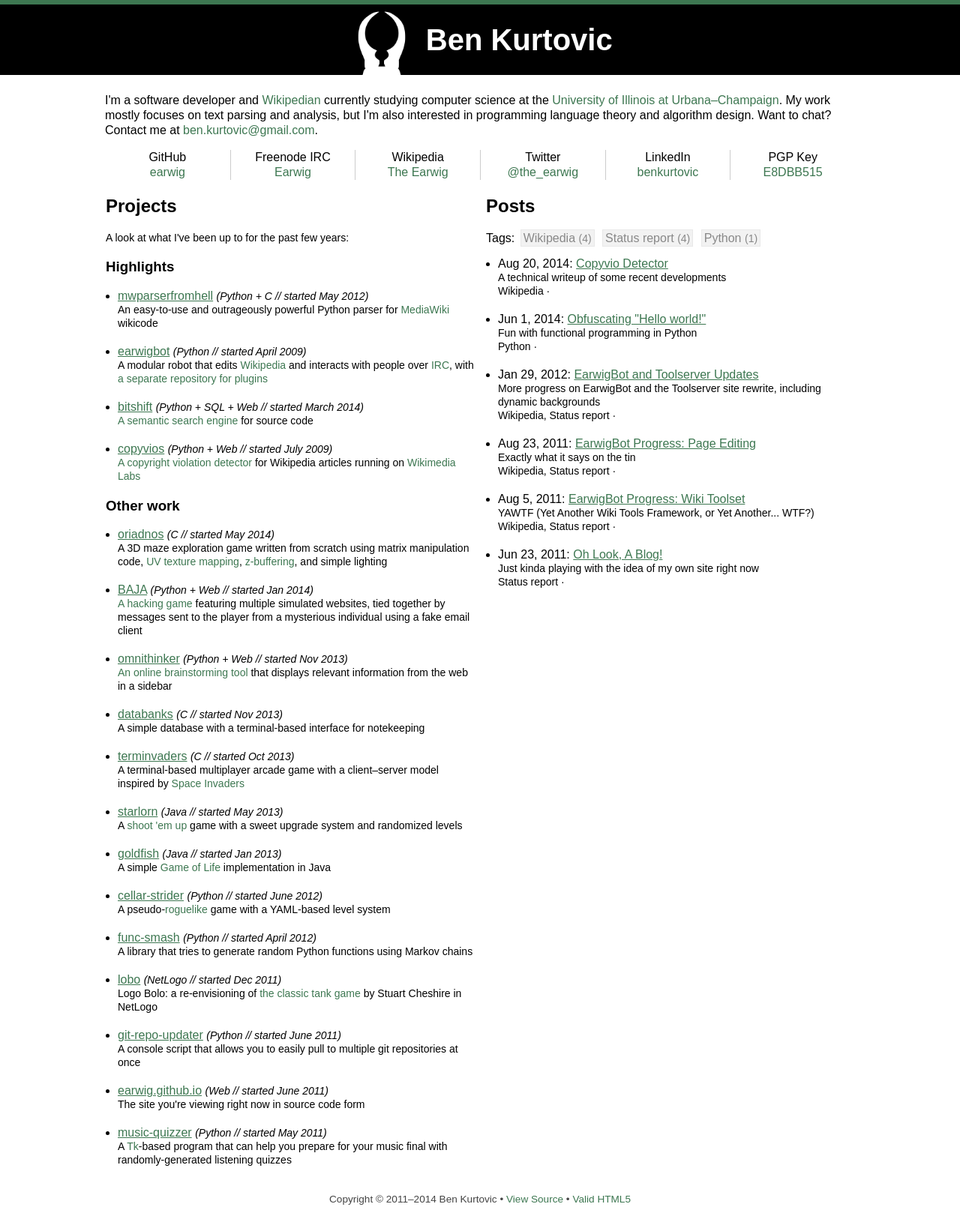
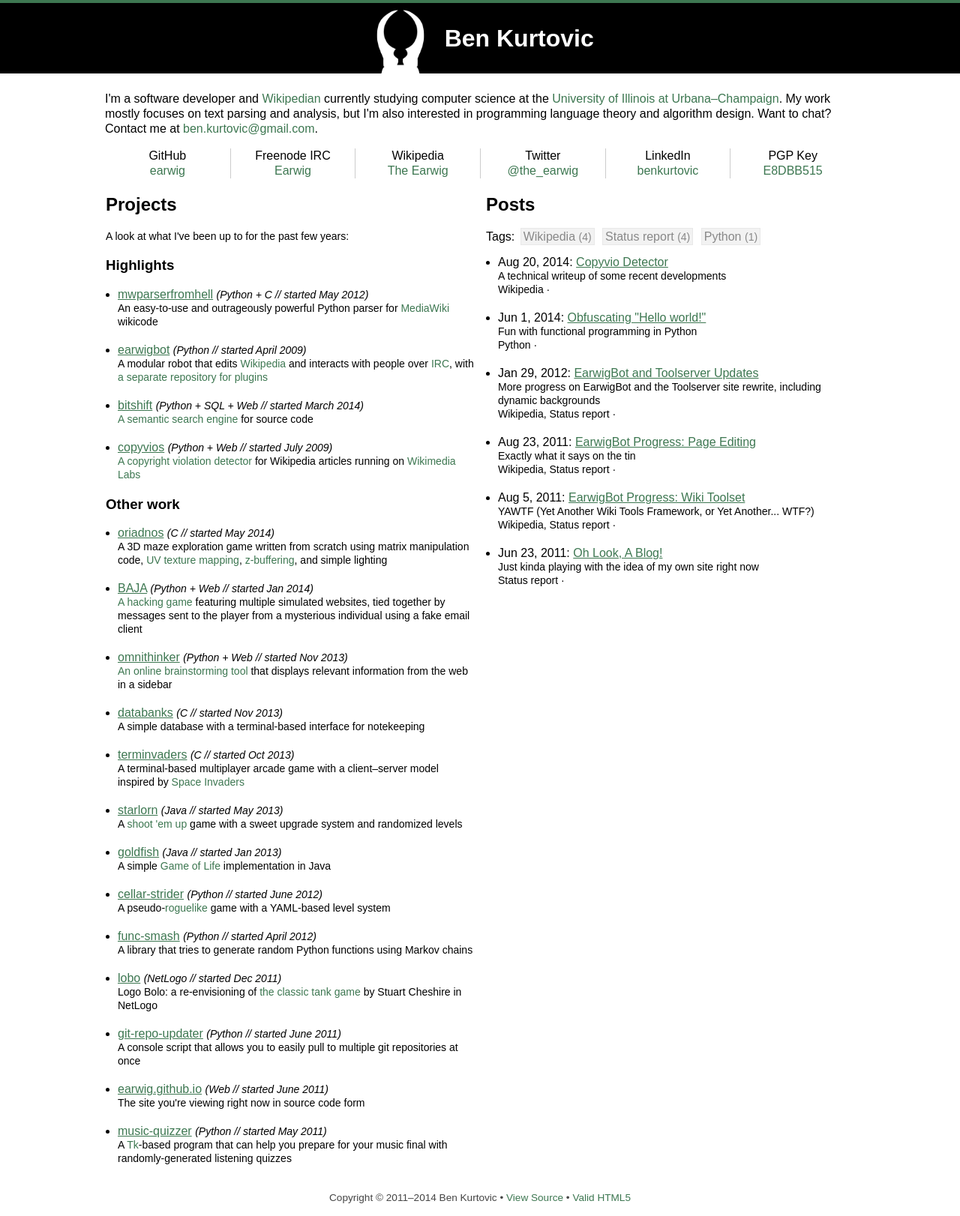
Before and after one commit to earwig/benkurtovic.com, a Jekyll site: the page built from index.html, in a window 1280 px wide. Shown: the whole page at 75% size. Built offline with Jekyll 4.4.1, drawn with Linux system fonts in a browser that asks for light colours; nearby versions of some CDN libraries; comment, search, counter and statistics services are not loaded.

Commit message:
Use a constant banner size; make avatar transparent.

```diff
--- a/_layouts/base.html
+++ b/_layouts/base.html
@@ -12,7 +12,7 @@
         <script src="/static/main.js"></script>
     </head>
     <body>
-        <div id="banner" class="banner-{% if page.title == "Home" %}large{% else %}small{% endif %}">
+        <div id="banner">
             <a href="/">
                 <img src="/static/avatar.png" />
                 <h1>Ben Kurtovic</h1>
--- a/static/main.css
+++ b/static/main.css
@@ -14,7 +14,10 @@
 a.underlined:hover, a.underlined:active { text-decoration: none; }
 
 #banner {
+    height: 94px;
+    line-height: 94px;
     background-color: black;
+    border-top: 4px solid #3d7751;
     text-align: center;
 }
 
@@ -25,6 +28,7 @@
 
 #banner img {
     display: inline;
+    height: 92px;
     padding: 2px 0.5em 0 0;
     vertical-align: top;
 }
@@ -32,35 +36,8 @@
 #banner h1 {
     display: inline;
     font-family: sans-serif;                                                        /* TODO */
+    font-size: 2em;
     text-align: center;
-}
-
-.banner-large {
-    height: 94px;
-    line-height: 94px;
-    border-top: 6px solid #3d7751;
-}
-
-.banner-large img {
-    height: 92px;
-}
-
-.banner-large h1 {
-    font-size: 2.5em;
-}
-
-.banner-small {
-    height: 66px;
-    line-height: 66px;
-    border-top: 4px solid #3d7751;
-}
-
-.banner-small img {
-    height: 64px;
-}
-
-.banner-small h1 {
-    font-size: 2em;
 }
 
 #container {
```
Also changed, not shown: static/avatar.png.
